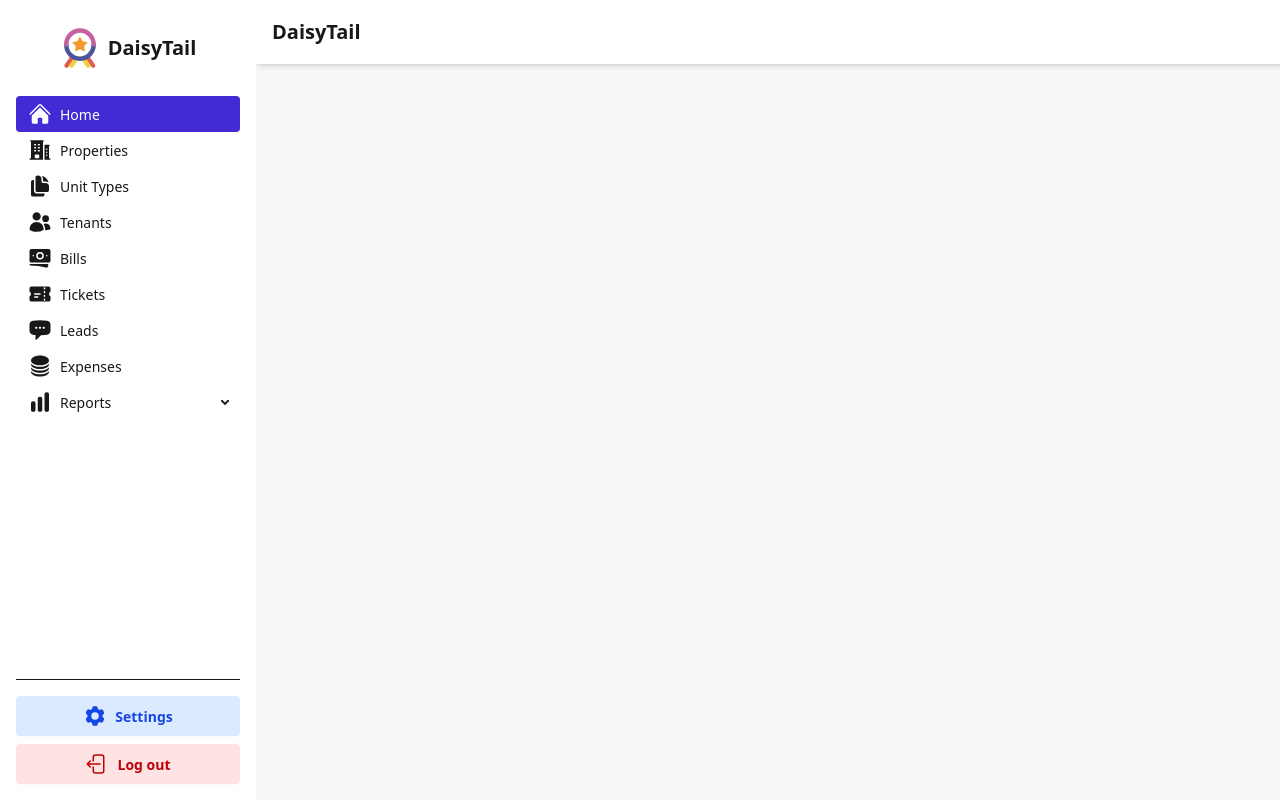
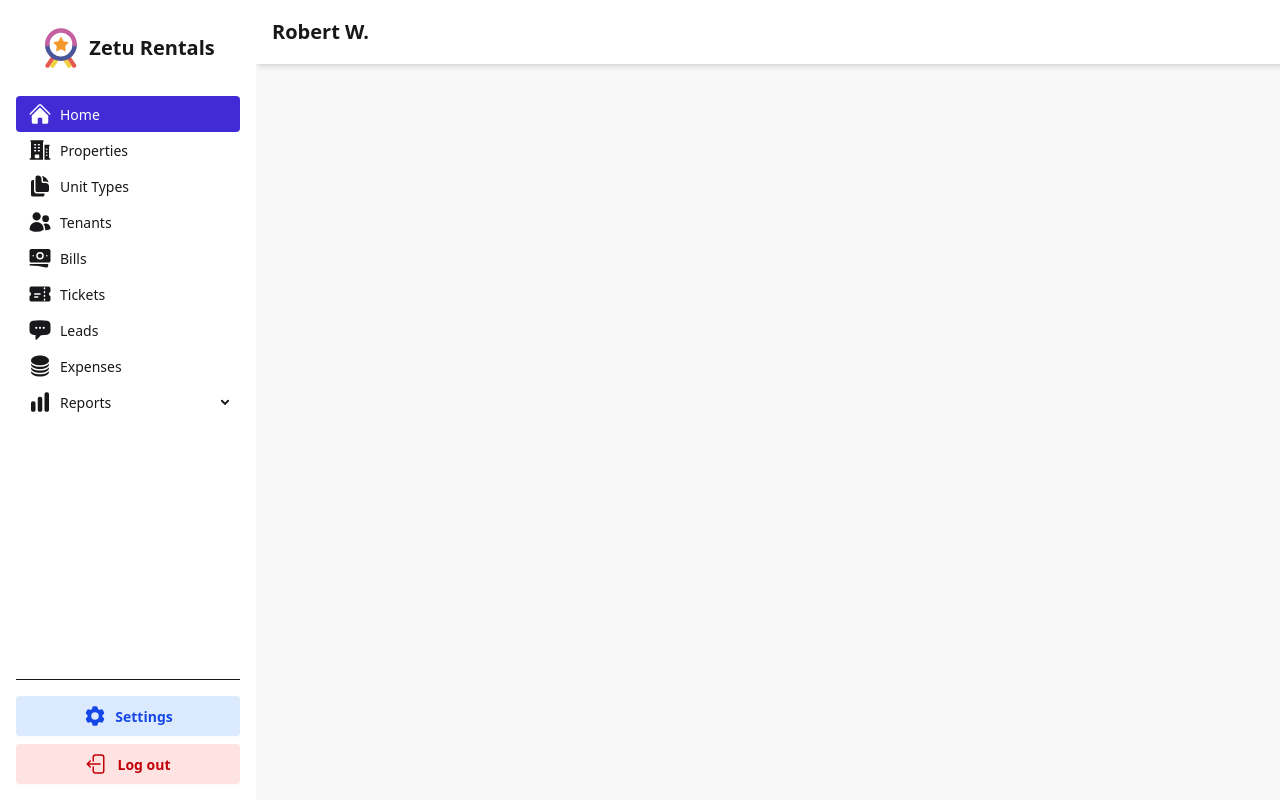
Before and after one commit to RobertoPotato/styled-django-cotton, a Django app: page / in a window 1280 px wide. Run offline with Django 5.2, Linux system fonts and the light colour scheme.

Commit message:
Minor changes

```diff
--- a/static/css/output.css
+++ b/static/css/output.css
@@ -1234,10 +1234,6 @@
     width: var(--size);
     height: var(--size);
   }
-  .size-5 {
-    width: calc(var(--spacing) * 5);
-    height: calc(var(--spacing) * 5);
-  }
   .size-6 {
     width: calc(var(--spacing) * 6);
     height: calc(var(--spacing) * 6);
--- a/templates/deetail/base.html
+++ b/templates/deetail/base.html
@@ -1,7 +1,7 @@
 <!DOCTYPE html>
 <html lang="en">
 <head>
-    <title>DaisyTail</title>
+    <title>ZetuRentals 2.0</title>
     {% load static %}
     <meta name="viewport" content="width=device-width, initial-scale=1.0">
     <link href="{% static 'css/output.css' %}" rel="stylesheet" type="text/css" />
@@ -24,7 +24,7 @@
                     </label>
                 </div>
                 <div class="flex-1 px-2 font-bold text-xl">
-                    DaisyTail
+                    Robert W.
                 </div>
             </div>
             <!-- Main content -->
@@ -40,7 +40,7 @@
                 <!-- Logo area -->
                 <div class="flex items-center justify-center h-16 mb-4">
                     <img src="{% static 'images/logo.svg' %}" alt="Logo" class="h-10 mr-2" />
-                    <span class="font-bold text-xl">DaisyTail</span>
+                    <span class="font-bold text-xl">Zetu Rentals</span>
                 </div>
                 <ul class="flex-1">
                     <li>
```
